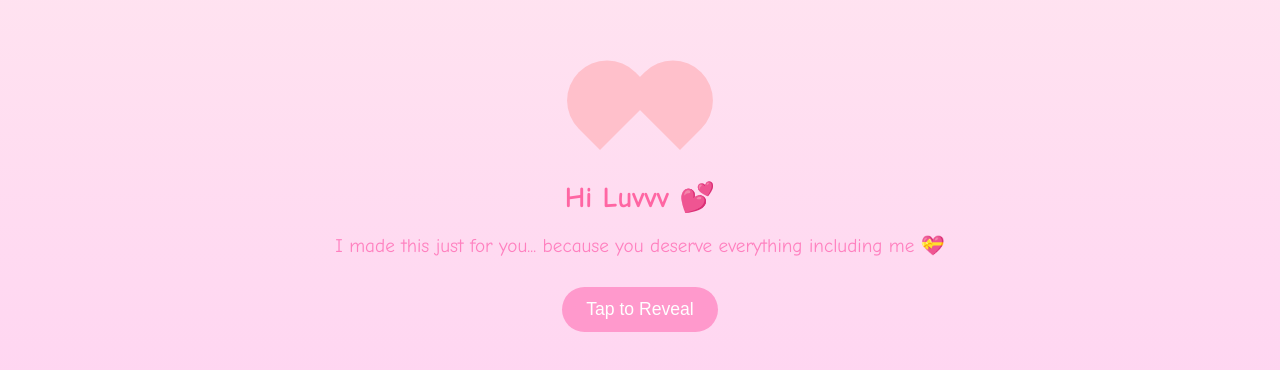
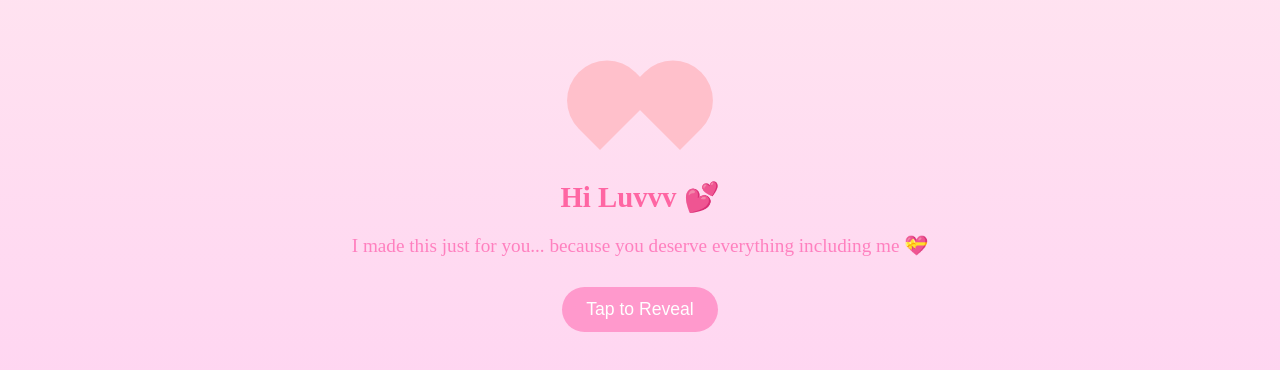
Before and after one commit to AymanQ-dev/AymanQ-dev.github.io, a plain HTML site: page index.html in a window 1280 px wide. Shown: the part 116-486 px from the top of the page. Drawn offline with Linux system fonts and the light colour scheme.

Commit message:
Update index.html

```diff
--- a/index.html
+++ b/index.html
@@ -8,7 +8,7 @@
     body {
       margin: 0;
       padding: 0;
-      font-family: 'Comic Sans MS', cursive, sans-serif;
+      font-family: Ancizar Sans;
       background: linear-gradient(to bottom, #ffe6f0, #ffccf2);
       display: flex;
       flex-direction: column;
```
